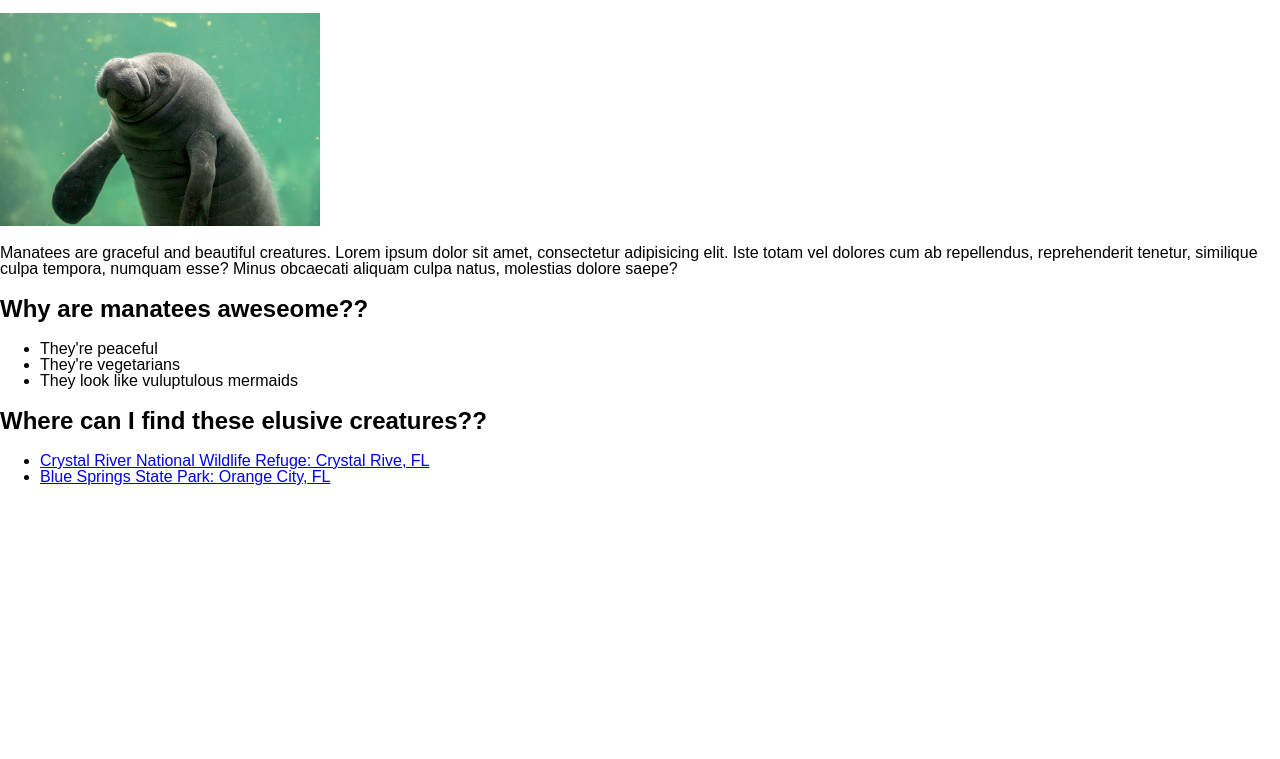
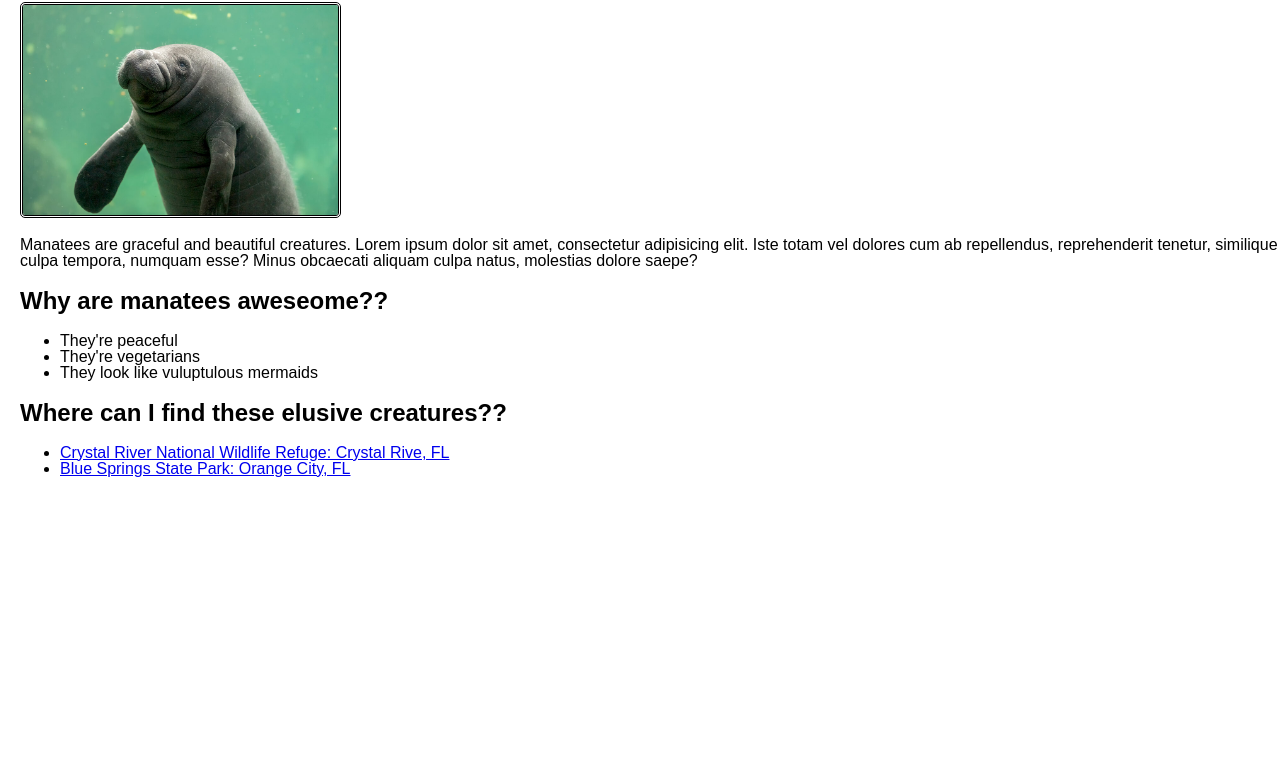
Before and after one commit to jessicaevans17/my-first-app, a website: page public/index.html in a window 1280 px wide. Shown: the part 62-821 px from the top of the page. Drawn offline with Linux system fonts and the light colour scheme.

Commit message:
added some css to image

```diff
--- a/public/index.html
+++ b/public/index.html
@@ -8,11 +8,13 @@
     <link rel="stylesheet" href="/screen.css">
   </head>
   <body>
+    <section>
       <h1 class='hello-world'>Manatees: Cows of the Sea</h1>
       <img class="manatee-pic" src="assets/manatee_01.jpg"/>
         <p>Manatees are graceful and beautiful creatures. Lorem ipsum dolor sit amet, consectetur adipisicing elit. Iste totam vel dolores cum ab repellendus, reprehenderit tenetur, similique culpa tempora, numquam esse? Minus obcaecati aliquam culpa natus, molestias dolore saepe?</p>
+    </section>
   <!-- List of why manatees are awesome -->
-  <section>
+    <section class="sub-section">
       <h2>Why are manatees aweseome??</h2>
       <ul>
         <li>They're peaceful</li>
@@ -21,7 +23,7 @@
       </ul>
     </section>
   <!-- Links of places to see manatees -->
-  <section>
+    <section class="sub-section" >
       <h2>Where can I find these elusive creatures??</h2>
       <ul>
         <li>
--- a/public/screen.css
+++ b/public/screen.css
@@ -9,9 +9,13 @@ html {
 body {
   margin: 0;
   min-height: 100%;
+  padding-left: 20px;
 }
+
 
 .manatee-pic {
   height: 25%;
   width: 25%;
+  border: double;
+  border-radius: 5px;
 }
```
Lines whose indentation alone changed are shown as unchanged.
